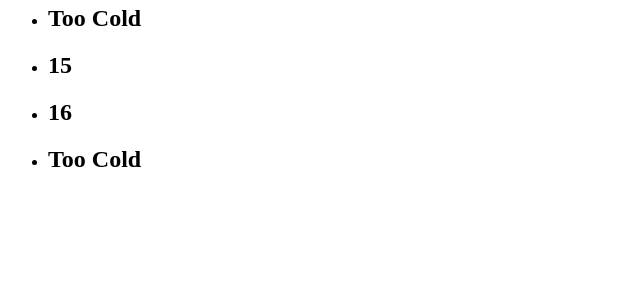
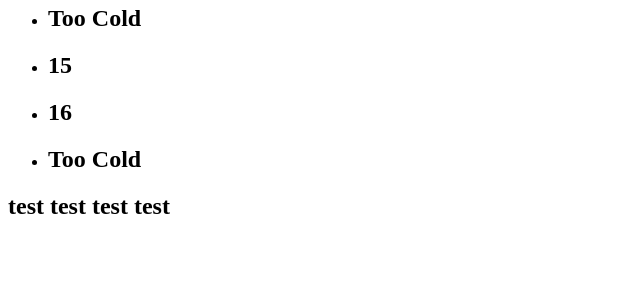
Before and after one commit to mehmetsukrukavak/django_templates, a Django app: page /template_app/weather/ in a window 1280 px wide. Shown: the part 508-800 px from the top of the page, without its empty margins (0-640 px from the left). Run offline with Django 4.2, Linux system fonts and the light colour scheme.

```diff
--- a/django_templates_project/template_app/templates/template_app/weather.html
+++ b/django_templates_project/template_app/templates/template_app/weather.html
@@ -28,9 +28,9 @@
               <li><h2>{{item}}</h2></li>
               {% endif %}
           {% endfor %}
-
       </ul>
   {% endif %}
+    <h2>{{test | upper | lower}}</h2>
 
 
 </body>
--- a/django_templates_project/template_app/views.py
+++ b/django_templates_project/template_app/views.py
@@ -13,6 +13,7 @@ def weather_view(request):
         "ankara": "26",
         "paris": [3, 15, 16, 5],
         "rome": {"morning": 10, "evening": 15},
-        "user_premium": True
+        "user_premium": True,
+        "test": "Test Test test tEst"
     }
     return render(request, "template_app/weather.html", context=weather_dict)
```
